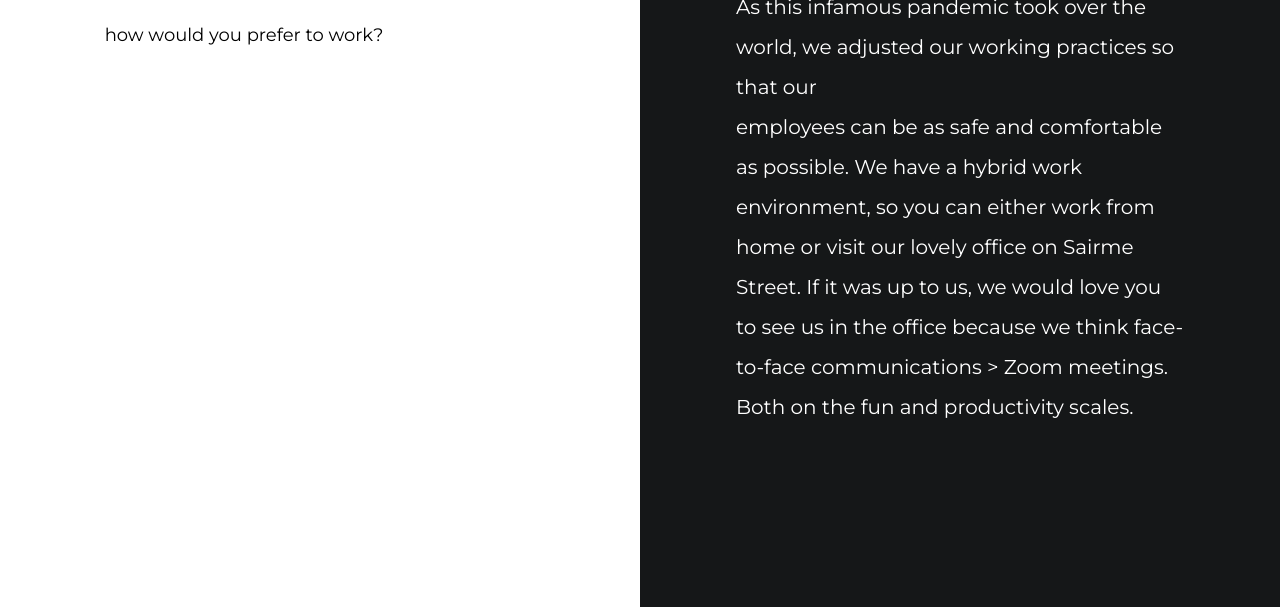
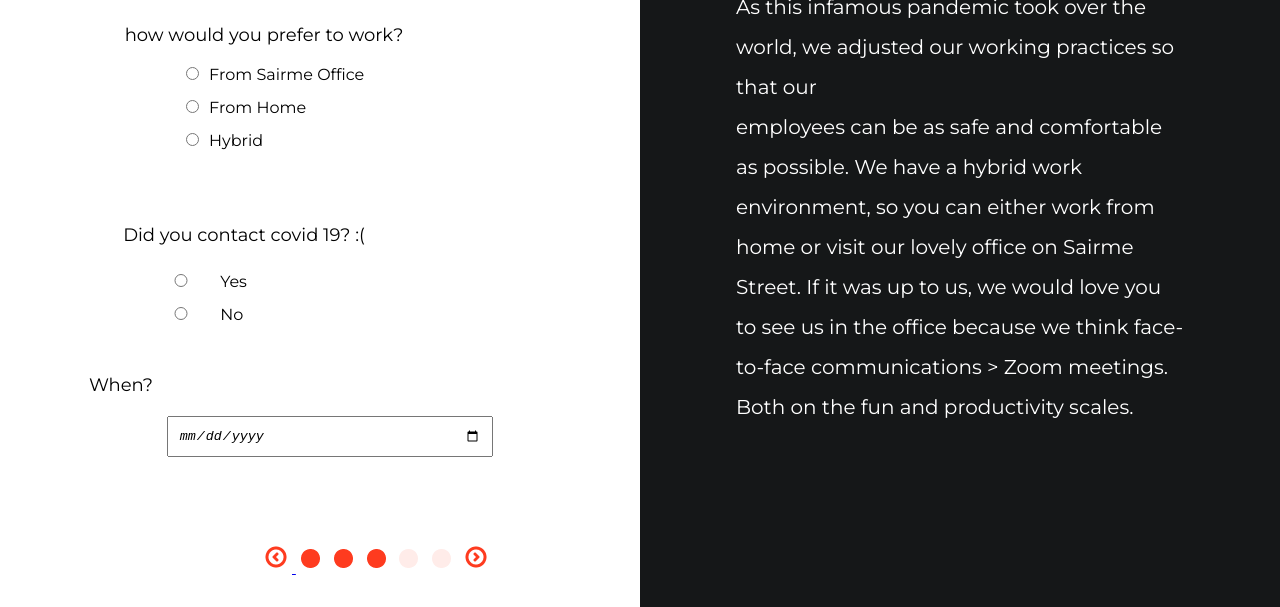
Before and after one commit to fallenprodigy/Rocketeer-, a plain HTML site: page covid.html in a window 1280 px wide. Shown: the part 193-800 px from the top of the page. Drawn offline with Linux system fonts and the light colour scheme.

Commit message:
design finished almost

```diff
--- a/covid.css
+++ b/covid.css
@@ -21,6 +21,7 @@ body {
   position: relative;
   display: flex;
   align-items: center;
+  /* position: relative; */
 }
 
 .text {
@@ -28,5 +29,59 @@ body {
   color: #000000;
   font-size: 18px;
   top: 150px;
+  left: 40px;
+}
+
+.stuff-1 {
+  position: relative;
+  top: 190px;
+  left: 100px;
+}
+
+input {
+  margin: 10px;
+  position: relative;
+}
+
+.label-1 {
+  position: relative;
+  right: 80px;
+}
+
+.text-2 {
+  position: absolute;
+  color: #000000;
+  font-size: 18px;
+  top: 350px;
   left: 20px;
 }
+
+.stuff-2 {
+  position: relative;
+  top: 380px;
+  right: 220px;
+}
+.text-3 {
+  position: absolute;
+  color: #000000;
+  font-size: 18px;
+  top: 500px;
+  right: 295px;
+}
+
+.stuff-3 {
+  position: relative;
+  top: 520px;
+  right: 320px;
+}
+
+.input-3 {
+  width: 200%;
+  all: 0;
+}
+
+.slider {
+  position: absolute;
+  left: 260px;
+  bottom: 30px;
+}
--- a/covid.html
+++ b/covid.html
@@ -14,6 +14,36 @@
         <h1 class="left__h1">Covid Stuff</h1>
         <div class="content">
           <p class="text">how would you prefer to work?</p>
+          <div class="stuff-1">
+            <input type="radio" id="office" name="work" />
+            <label class="label-1" for="office">From Sairme Office</label>
+            <input type="radio" id="home" name="work" />
+            <label class="label-1" for="home">From Home</label>
+            <input type="radio" id="hybrid" name="work" />
+            <label class="label-1" for="hybrid">Hybrid</label>
+          </div>
+          <p class="text-2">Did you contact covid 19? :(</p>
+          <div class="stuff-2">
+            <input type="radio" id="yes" name="covid" />
+            <label for="yes">Yes</label>
+            <input type="radio" id="no" name="covid" />
+            <label for="no">No</label>
+          </div>
+          <p class="text-3">When?</p>
+          <div class="stuff-3">
+            <input class="input-3" type="date" placeholder="Date" />
+          </div>
+        </div>
+        <div class="slider">
+          <a href="./skillset.html">
+            <img src="./assets/Previous.png" alt="" />
+          </a>
+          <img src="./assets/Ellipse 1.png" alt="" />
+          <img src="./assets/Ellipse 1.png" alt="" />
+          <img src="./assets/Ellipse 1.png" alt="" />
+          <img src="./assets/Ellipse 4.png" alt="" />
+          <img src="./assets/Ellipse 5.png" alt="" />
+          <a href="./insights.html"><img src="./assets/Next.png" alt="" /></a>
         </div>
       </div>
       <div class="right">
--- /dev/null
+++ b/insights.css
@@ -0,0 +1,85 @@
+p {
+  width: 70%;
+  font-family: Montserrat;
+  font-size: 20px;
+  line-height: 200%;
+  color: white;
+  display: flex;
+  align-items: center;
+  justify-content: space-evenly;
+  position: relative;
+  top: 50px;
+}
+
+.content {
+  font-family: "Montserrat", sans-serif;
+  position: relative;
+  display: flex;
+  align-items: center;
+  position: relative;
+  top: 40px;
+  right: 30px;
+}
+
+.text {
+  position: absolute;
+  color: #000000;
+  font-size: 18px;
+  top: 150px;
+  left: 40px;
+  width: 100%;
+}
+
+.stuff-1 {
+  position: relative;
+  top: 190px;
+  left: 120px;
+}
+
+.label-1 {
+  position: relative;
+  right: 30px;
+}
+
+.text-2 {
+  position: absolute;
+  color: #000000;
+  font-size: 18px;
+  top: 300px;
+  right: 60px;
+  width: 100%;
+}
+
+.textarea-1 {
+  position: relative;
+  top: 350px;
+  left: 20px;
+  width: 500px;
+  height: 100px;
+  resize: none;
+  outline: none;
+}
+.text-3 {
+  position: absolute;
+  color: #000000;
+  font-size: 18px;
+  top: 480px;
+  right: 130px;
+  width: 100%;
+}
+
+.textarea-2 {
+  position: absolute;
+  top: 530px;
+  left: 145px;
+  width: 500px;
+  height: 60px;
+  resize: none;
+  outline: none;
+}
+
+.slider {
+  position: absolute;
+  left: 260px;
+  bottom: 50px;
+}
--- /dev/null
+++ b/submit.css
@@ -0,0 +1,68 @@
+@import url("https://fonts.googleapis.com/css2?family=Montserrat:wght@200;300;400;500;600;700&family=Rowdies:wght@300;400;700&display=swap");
+
+* {
+  box-sizing: 0;
+  margin: 0;
+  padding: 0;
+}
+
+body {
+  font-family: "Montserrat", sans-serif;
+  font-family: "Rowdies", cursive;
+  background-color: #151718;
+}
+
+.content {
+  display: flex;
+  justify-content: center;
+  align-items: center;
+  flex-direction: column;
+  height: 100vh;
+}
+
+.btn {
+  font-family: Montserrat;
+  display: flex;
+  justify-content: center;
+  align-items: center;
+  color: #ffffff;
+  background-color: #fe3b1f;
+  padding: 10px;
+  margin: 35px;
+  border-radius: 50px;
+  width: 295px;
+  height: 55px;
+  font-weight: 400;
+  font-size: 24px;
+  cursor: pointer;
+  border: none;
+  outline: none;
+}
+
+.apps {
+  font-family: Montserrat;
+  color: white;
+  font-size: 18px;
+}
+
+.a {
+  /* list-style: none; */
+  text-decoration: none;
+}
+
+.grow {
+  transition: all 0.2s ease-in-out;
+}
+
+.grow:hover {
+  transform: scale(1.1);
+}
+
+h1 {
+  display: flex;
+  justify-content: center;
+  align-items: center;
+  height: 100vh;
+  font-size: 76px;
+  color: #fe3b1f;
+}
```
Also changed, not shown: insights.html (added, +70 -0 lines), submit.html (added, +19 -0 lines), thanks.html (added, +13 -0 lines).
